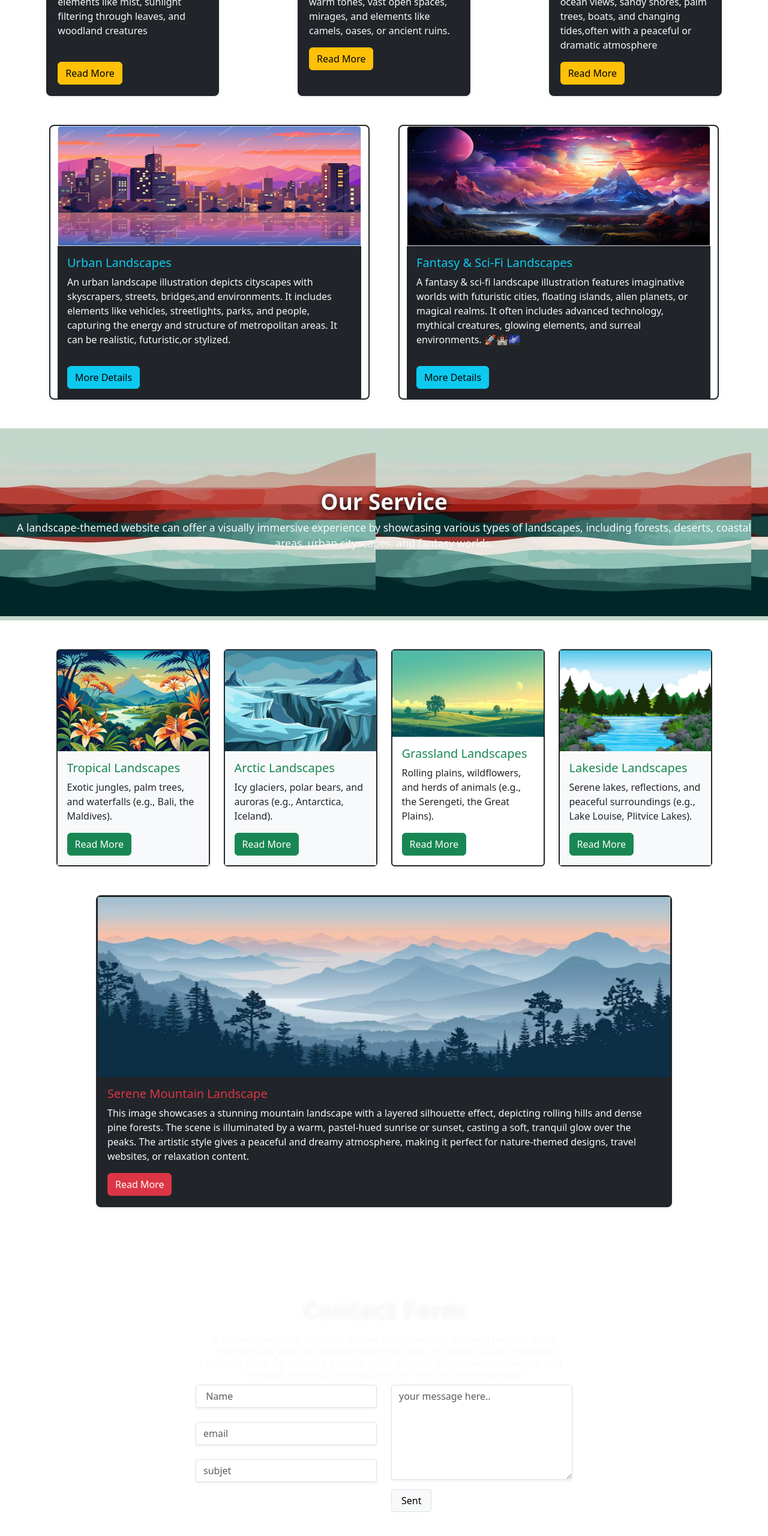
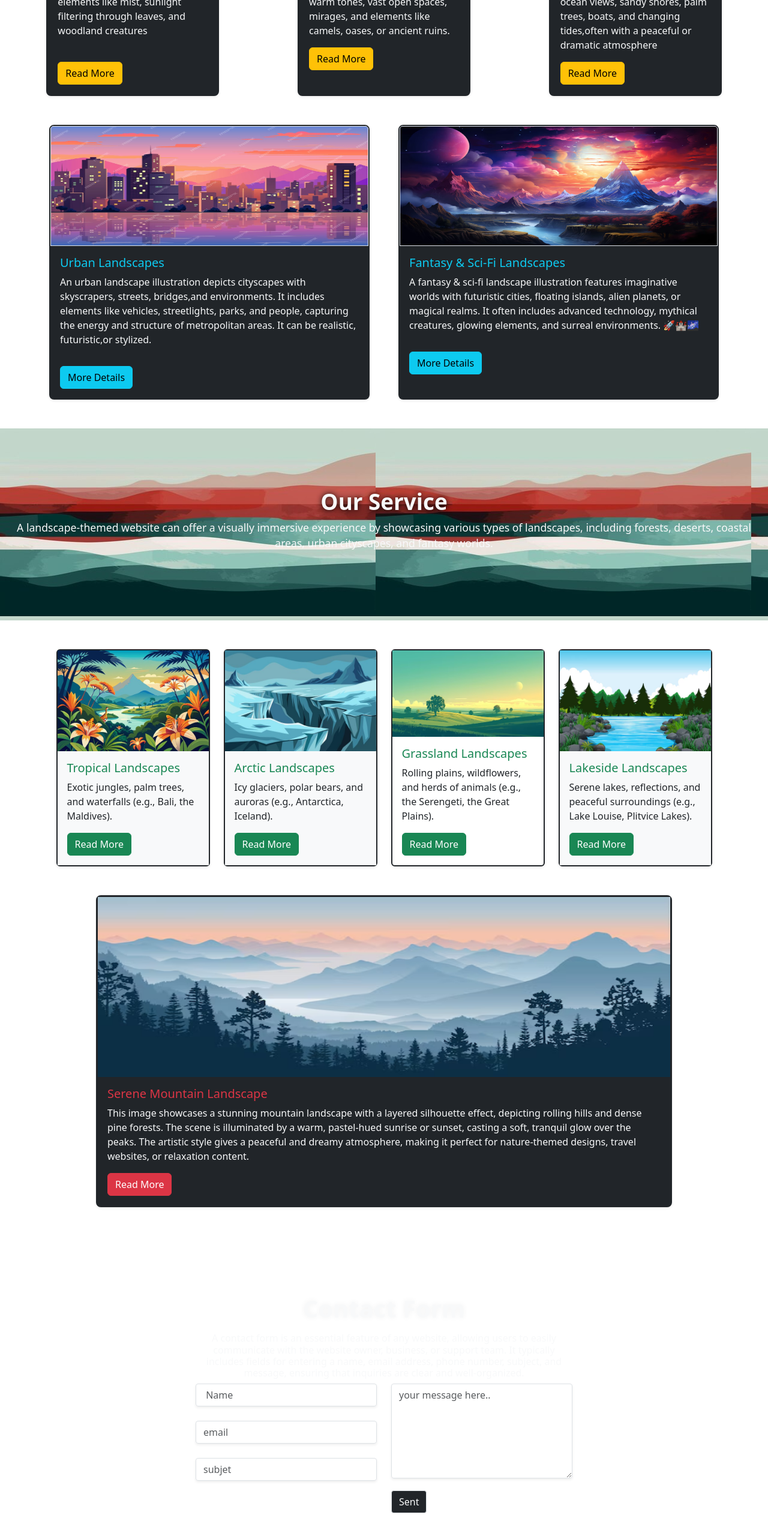
Before and after one commit to mohammedShanid8428/bootstrap-landing-page, a plain HTML site: page index.html in a window 1280 px wide. Shown: the part 974-3534 px from the top of the page at 60% size. Drawn offline with nearby package versions, Linux system fonts and the light colour scheme.

Commit message:
form section sent button changed and styled

```diff
--- a/index.html
+++ b/index.html
@@ -77,7 +77,7 @@
 
   <!--cards section 2-->
   <div class="container mx-auto row justify-content-center mt-5 gap-5">
-    <div class="card col rounded-3 border-2 shadow-sm border-dark" style="width: 23rem;" id="cards">
+    <div class="card col rounded-3 border-2 shadow-sm border-dark p-0" style="width: 23rem;" id="cards">
       <img src="./images/cards-4.jpg" class="card-img-top border border-drak" alt="..." style="height:200px ;">
       <div class="card-body bg-dark">
         <h5 class="card-title text-info">Urban Landscapes</h5>
@@ -88,7 +88,7 @@
       </div>
     </div>
 
-    <div class="card col rounded-3 border-2 shadow-sm border-dark" style="width: 23rem;" id="cards">
+    <div class="card col rounded-3 border-2 shadow-sm border-dark p-0" style="width: 23rem;" id="cards">
       <img src="./images/cards-5.avif" class="card-img-top border border-drak" alt="..." style="height:200px ;">
       <div class="card-body bg-dark">
         <h5 class="card-title text-info">Fantasy & Sci-Fi Landscapes</h5>
@@ -196,9 +196,11 @@
             </div>
             <div class="col text-start">
               <textarea class="form-control rounded-1 border-1 shadow-sm  " name="text" id="text" placeholder="your message here.." rows="6" cols="5"></textarea>
-              <button class="btn btn-light text-drak border mt-3 px-3 rounded-1">Sent</button>
-
             </div>
+          </div>
+          <div class="row">
+            <div class="col"></div>
+            <div class="col text-start"><button class="btn btn-dark text-light border mt-3  rounded-1">Sent</button></div>
           </div>
         </form>
       </div>
```
